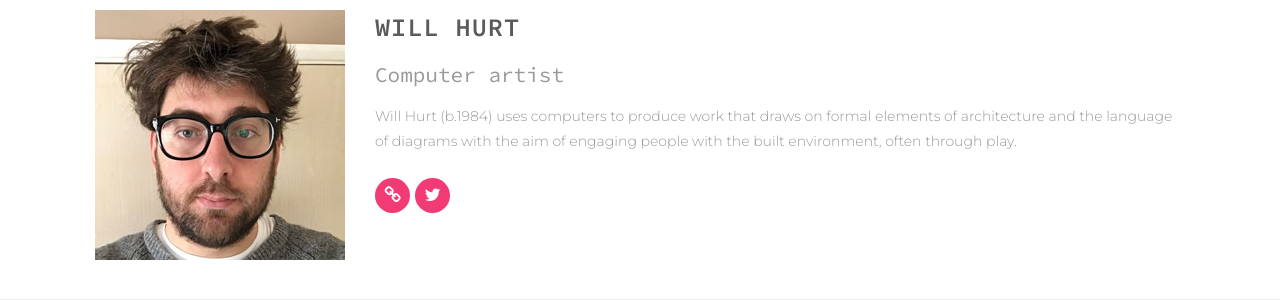
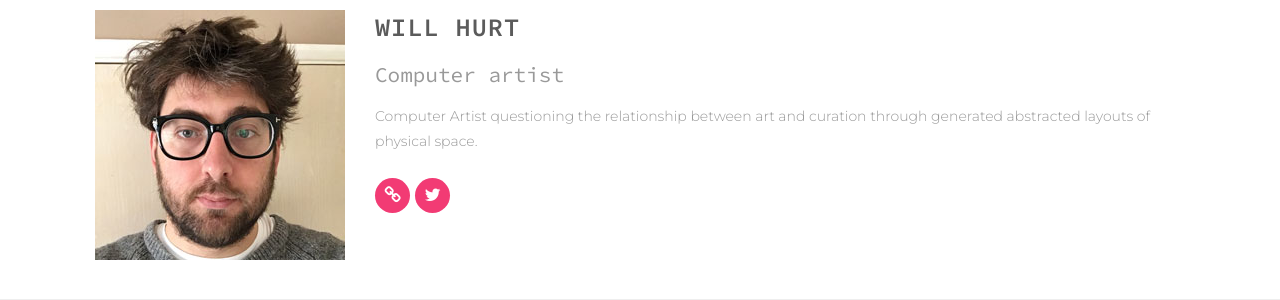
Before and after one commit to disastrid/intersections_redux, a Jekyll site: the page built from exhibition.html, in a window 1280 px wide. Shown: the part 867-1167 px from the top of the page. Built offline with Jekyll 4.4.1, drawn with Linux system fonts in a browser that asks for light colours.

Commit message:
Corrected strapline for Will Hurt

```diff
--- a/_data/artists.yml
+++ b/_data/artists.yml
@@ -7,4 +7,4 @@
     - link: https://twitter.com/_willhurt
       icon: twitter
   bio:
-    Will Hurt (b.1984) uses computers to produce work that draws on formal elements of architecture and the language of diagrams with the aim of engaging people with the built environment, often through play.
+    Computer Artist questioning the relationship between art and curation through generated abstracted layouts of physical space.
```
